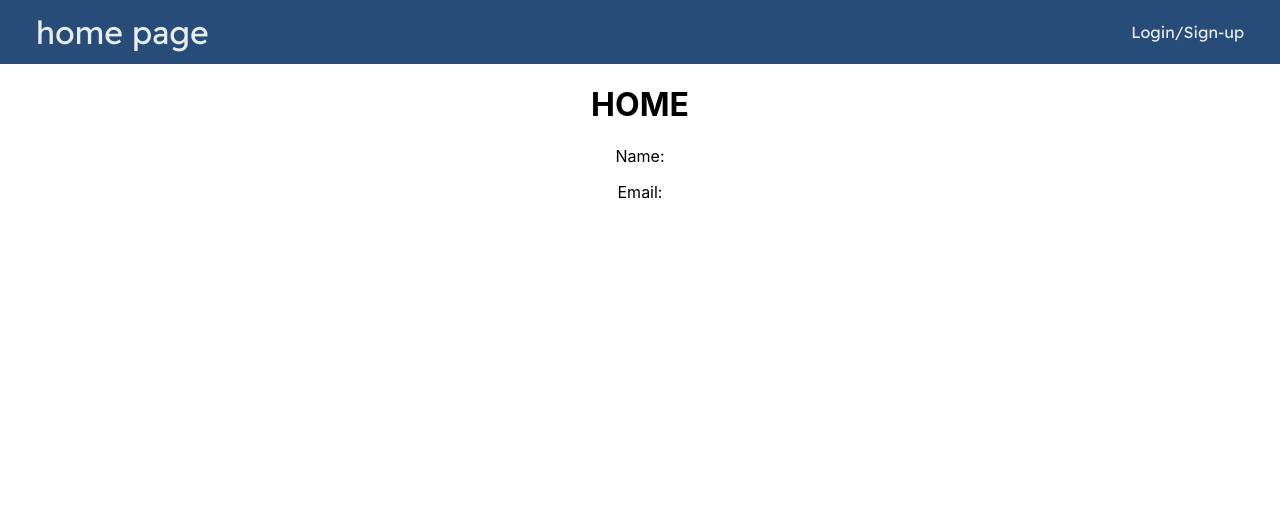
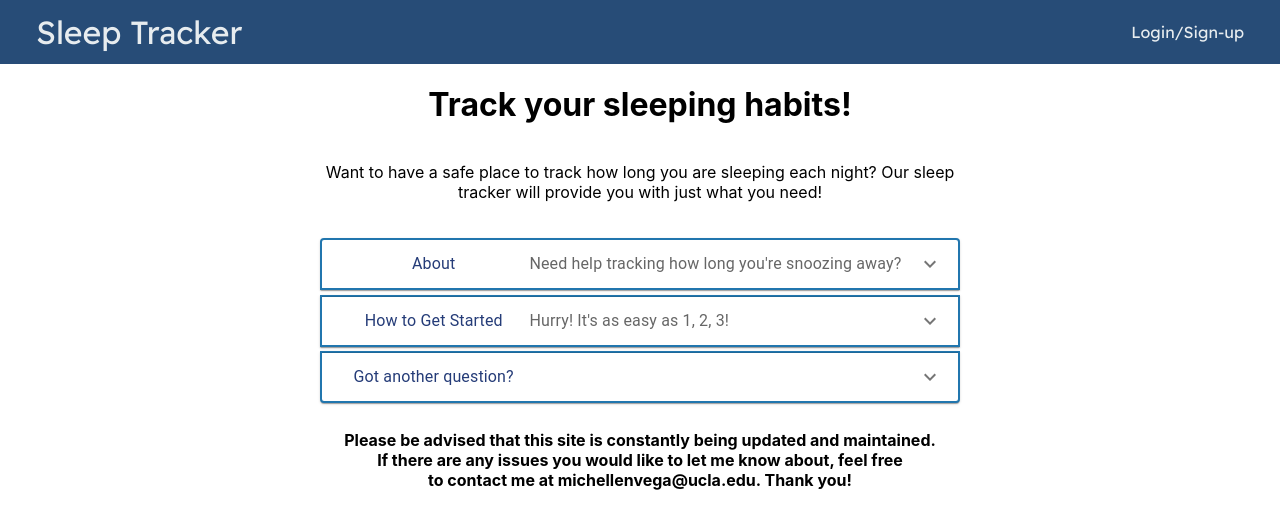
Before and after one commit to michellenvega/Sleep-Tracker, a React (Create React App) app: page / in a window 1280 px wide. Shown: the top 528 px of the page. Built offline with nearby package versions, Linux system fonts and the light colour scheme.

Commit message:
Making it amazing

```diff
--- a/src/NavBar.js
+++ b/src/NavBar.js
@@ -27,7 +27,7 @@ function NavBar() {
   return (
     <nav className="nav">
       {/* site title */}
-      <Link to="/" className='site-title'>home page</Link>
+      <Link to="/" className='site-title'>Sleep Tracker</Link>
       {/* list of nav items */}
       <ul>
       {!access &&
--- a/src/pages/Entries/Entries.js
+++ b/src/pages/Entries/Entries.js
@@ -108,7 +108,7 @@ function Entries() {
         )}
       </Table>
       {     deleted&&  (
-       <Alert  classname="alerts" severity="success" maxWidth="sm">Selected entries have been deleted! Please refresh the page.</Alert>
+       <Alert  className="alerts" severity="success" maxWidth="sm">Selected entries have been deleted! Please refresh the page.</Alert>
        )
 } </div>
 }
--- a/src/pages/Home.js
+++ b/src/pages/Home.js
@@ -1,15 +1,89 @@
 import {UserContext} from '../App';
 import { useContext } from 'react';
-
+import Accordion from '@mui/material/Accordion';
+import AccordionDetails from '@mui/material/AccordionDetails';
+import AccordionSummary from '@mui/material/AccordionSummary';
+import {useState} from "react";
+import Typography from '@mui/material/Typography';
+import ExpandMoreIcon from '@mui/icons-material/ExpandMore';
 
 function Home() {
   const [UserInfo, setuser] = useContext(UserContext)
+  const [expanded, setExpanded] = useState(false);
 
+  const handleChange = (panel) => (event, isExpanded) => {
+    setExpanded(isExpanded ? panel : false);
+  };
     return (
-      <div>
-        <h1>HOME</h1>
-        <p>Name: {UserInfo.firstName} {UserInfo.lastName}</p>
-        <p>Email: {UserInfo.email}</p>
+      <div className='homecontent'>
+        <h1>Track your sleeping habits!</h1>
+        <p>Want to have a safe place to track how long you are sleeping each night?
+          Our sleep tracker will provide you with just what you need! </p>
+          <br></br>
+        <Accordion expanded={expanded === 'panel1'} onChange={handleChange('panel1')}
+      sx={{color: '#253C78', border: '2px solid #2176AE',mb: 0.6}}>
+        <AccordionSummary
+          expandIcon={<ExpandMoreIcon />}
+          aria-controls="panel1bh-content"
+          id="panel1bh-header"
+        >
+          <Typography sx={{ width: '33%', flexShrink: 0 }}>
+            About
+          </Typography>
+          <Typography sx={{ color: 'text.secondary' }}>Need help tracking how long you're snoozing away?</Typography>
+        </AccordionSummary>
+        <AccordionDetails>
+          <Typography>
+            Sleep Tracker is an easy and efficient way to document how many hours you're in dreamland each night!
+
+          </Typography>
+        </AccordionDetails>
+      </Accordion>
+      <Accordion expanded={expanded === 'panel2'} onChange={handleChange('panel2')}
+      sx={{color: '#253C78', border: '2px solid #2176AE', mb: 0.6}}>
+        <AccordionSummary
+          expandIcon={<ExpandMoreIcon />}
+          aria-controls="panel2bh-content"
+          id="panel2bh-header"
+        >
+          <Typography sx={{ width: '33%', flexShrink: 0 }}>How to Get Started</Typography>
+          <Typography sx={{ color: 'text.secondary' }}>
+            Hurry! It's as easy as 1, 2, 3!
+          </Typography>
+        </AccordionSummary>
+        <AccordionDetails>
+          <Typography>
+          Make an account, add an entry, view your entires, and delete any sleep time entries!
+          </Typography>
+        </AccordionDetails>
+      </Accordion>
+      <Accordion expanded={expanded === 'panel3'} onChange={handleChange('panel3')}
+      sx={{color: '#253C78', border: '2px solid #2176AE', mb: 0.6}}>
+        <AccordionSummary
+          expandIcon={<ExpandMoreIcon />}
+          aria-controls="panel3bh-content"
+          id="panel3bh-header"
+        >
+          <Typography sx={{ width: '33%', flexShrink: 0 }}>
+            Got another question?
+          </Typography>
+
+        </AccordionSummary>
+        <AccordionDetails>
+          <Typography>
+          Contact me at michellenvega@ucla.edu for more assistance!
+          </Typography>
+        </AccordionDetails>
+      </Accordion>
+
+
+      <h4>Please be advised that this site is constantly being updated and maintained.
+        <br></br>
+        If there are any issues you would like to let me know about, feel free
+        <br></br>
+        to contact me at michellenvega@ucla.edu. Thank you!
+      </h4>
+
       </div>
     );
   }
--- a/src/styles.css
+++ b/src/styles.css
@@ -126,3 +126,10 @@ margin-bottom: 30rem;
  .center Button{
     margin-bottom: 3rem
  }
+
+ .homecontent {
+    display: grid;
+    margin-right: 20rem;
+    margin-left: 20rem;
+
+ }
```
